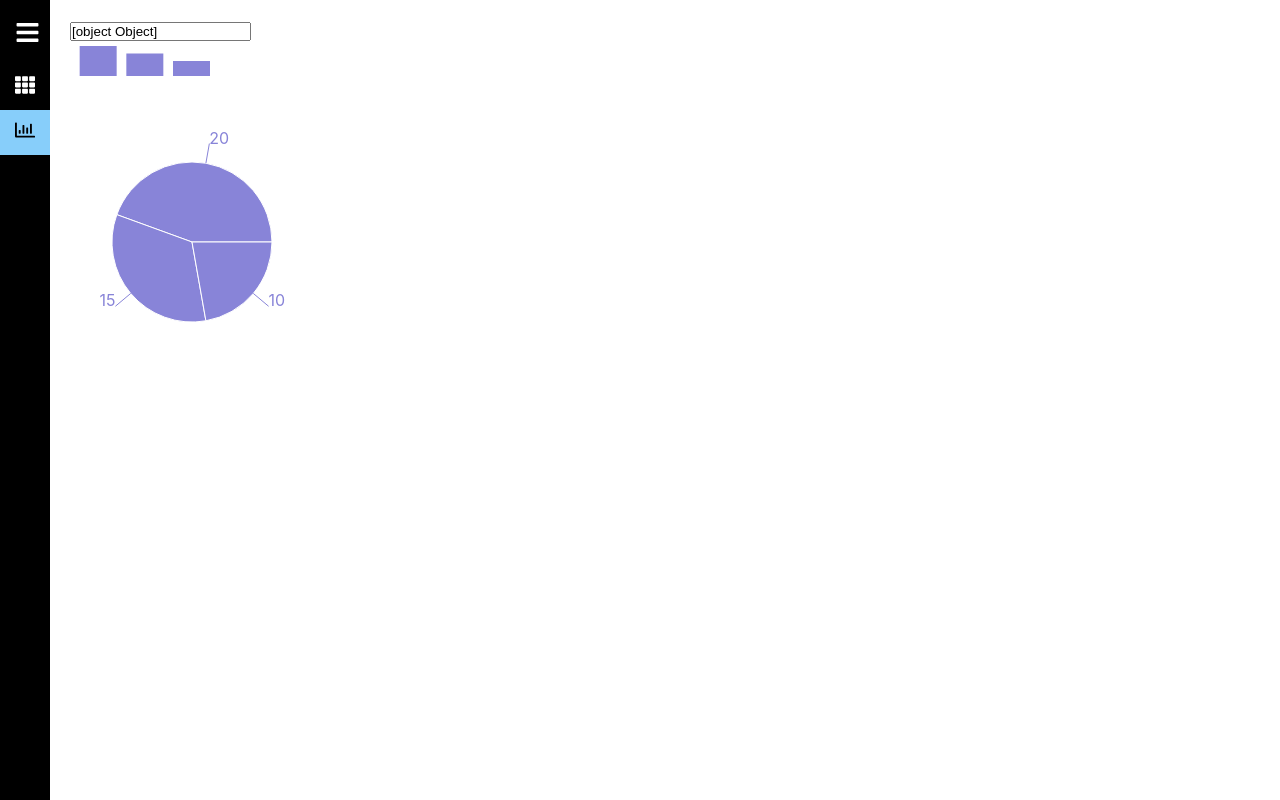
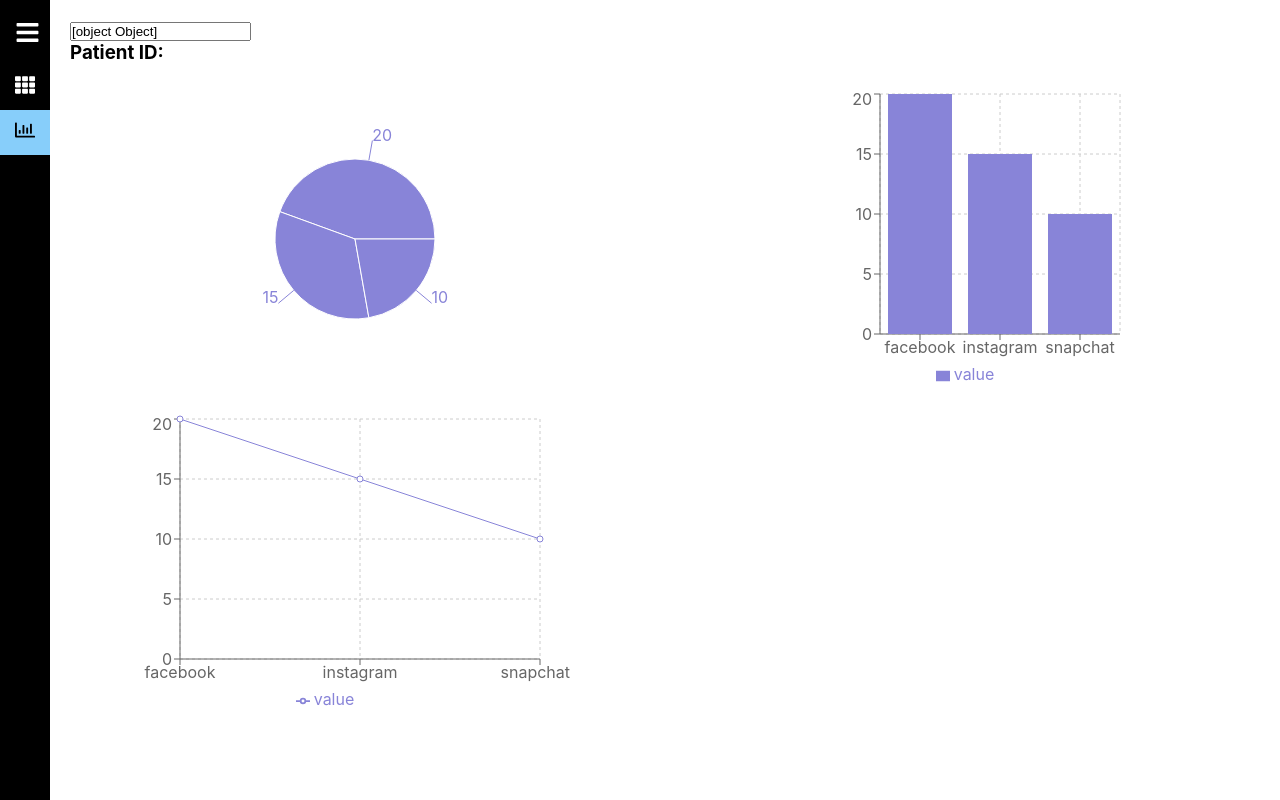
Before and after one commit to SWENG-Group11-2023/SWENG-Group11-2023, a React (Create React App) app in the folder frontend/: page /analytics in a window 1280 px wide. Built offline with nearby package versions, Linux system fonts and the light colour scheme; no server answers.

Commit message:
added Graphs and basic graph orientation

```diff
--- a/frontend/src/App.css
+++ b/frontend/src/App.css
@@ -48,3 +48,10 @@
 .icon, link_text{
   font-size: 20px;
 }
+.Graph{
+  text-align: center;
+  display: flex;
+  justify-content: space-around;
+  align-items: center;
+
+}
--- a/frontend/src/pages/DataFetching.jsx
+++ b/frontend/src/pages/DataFetching.jsx
@@ -4,6 +4,7 @@
 
 
 var data = ({});
+
 
 function DataFetching() {
   const [dataPionts, setDataPionts] = useState({})
@@ -26,7 +27,11 @@
     value = {id}
     onChange={e => setId(e.target.value)}
     />
-      {dataPionts.data ? <h2>patient: {dataPionts.data}</h2> : null}
+
+      <h3>Patient ID:
+      </h3>
+
+      {dataPionts.data ? <h2>{dataPionts.data}</h2> : null}
     </div>
   )
 }
--- a/frontend/src/pages/Graphs.js
+++ b/frontend/src/pages/Graphs.js
@@ -1,5 +1,5 @@
 import react, { useState, useRef , PureComponent} from 'react';
-import { PieChart , Pie, BarChart, Bar,  LineChart, Line,} from 'recharts';
+import { PieChart , Pie, BarChart, Bar,  LineChart, Line, Tooltip,CartesianGrid,XAxis,YAxis,Legend} from 'recharts';
 
 function Graph() {
   const data = [ {name:"facebook", value: 20},
@@ -9,26 +9,78 @@
 
 
   return (
-    <>
-        <BarChart width={150} height={40} data={data}>
-          <Bar dataKey="value" fill="#8884d8" />
-        </BarChart>
-        <PieChart width={400} height={400}>
+    <div style={{textAlign: "center"}} >
+
+    <div className="Graph">
+
+
+    <PieChart width={350} height={350}>
+
     <Pie
+      margin ={{
+        top: 5,
+        right: 30,
+        left: 70,
+        bottom: 50
+      }}
       dataKey="value"
       isAnimationActive={false}
       data={data}
-            cx="30%"
-            cy="40%"
+      cx="50%"
+      cy="50%"
       outerRadius={80}
       fill="#8884d8"
       label
     />
+    <Tooltip />
   </PieChart>
-        <LineChart width={300} height={100} data={data}>
-          <Line type="monotone" dataKey="pv" stroke="#8884d8" strokeWidth={2} />
+  <BarChart
+          width={400}
+          height={300}
+          data={data}
+          margin={{
+            top: 5,
+            right: 30,
+            left: 70,
+            bottom: 5,
+          }}
+        >
+          <CartesianGrid strokeDasharray="3 3" />
+          <XAxis dataKey="name" />
+          <YAxis />
+          <Tooltip />
+          <Legend />
+          <Bar dataKey="value" fill="#8884d8" />
+
+        </BarChart>
+        </div>
+        <div>
+        <LineChart
+        width={500}
+        height={300}
+        data={data}
+        margin={{
+          top: 5,
+          right: 30,
+          left: 50,
+          bottom: 5,
+        }}
+      >
+        <CartesianGrid strokeDasharray="3 3" />
+        <XAxis dataKey="name" />
+        <YAxis />
+        <Tooltip />
+        <Legend />
+        <Line type="monotone" dataKey="value" stroke="#8884d8" activeDot={{ r: 8 }} />
+
       </LineChart>
-    </>
+
+
+
+        </div>
+
+  </div>
+
   );
 }
 
```
Lines whose indentation alone changed are shown as unchanged.
